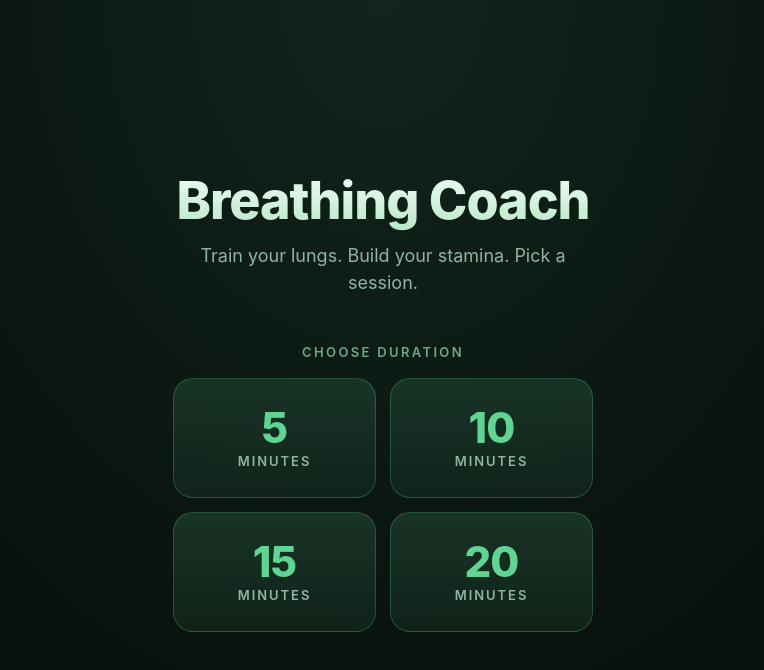
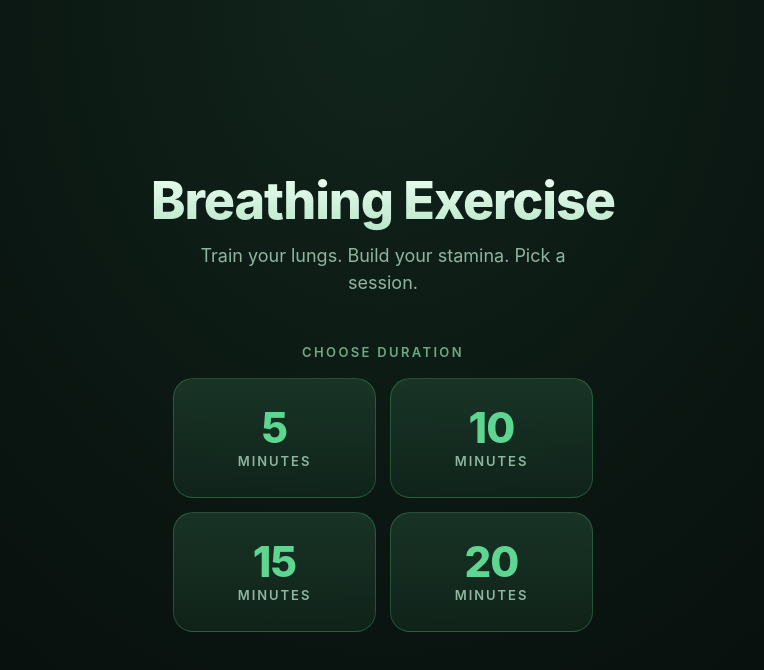
Before and after one commit to hragshishoyan/breathing-exercise, a plain HTML site: page index.html in a window 1280 px wide. Shown: the whole page, without its empty margins (257-1021 px from the left). Drawn offline with Linux system fonts and the light colour scheme.

Commit message:
Rename app to Breathing Exercise

```diff
--- a/index.html
+++ b/index.html
@@ -7,9 +7,9 @@
 <meta name="apple-mobile-web-app-capable" content="yes">
 <meta name="mobile-web-app-capable" content="yes">
 <meta name="apple-mobile-web-app-status-bar-style" content="black-translucent">
-<meta name="apple-mobile-web-app-title" content="Breathing Coach">
+<meta name="apple-mobile-web-app-title" content="Breathing Exercise">
 <meta name="format-detection" content="telephone=no">
-<title>Breathing Coach</title>
+<title>Breathing Exercise</title>
 <script>
 const ROUTINES = {
   5: {
@@ -703,7 +703,7 @@ const ROUTINES = {
 <body>
 
 <section id="startScreen" class="screen active">
-  <h1 class="title">Breathing Coach</h1>
+  <h1 class="title">Breathing Exercise</h1>
   <p class="subtitle">Train your lungs. Build your stamina. Pick a session.</p>
   <div class="pick-label">Choose duration</div>
   <div class="duration-grid" id="durationGrid"></div>
```
